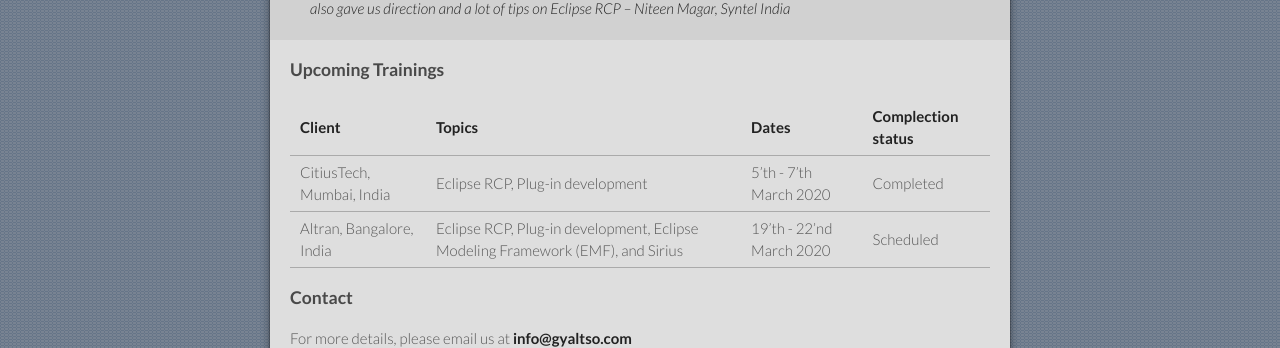
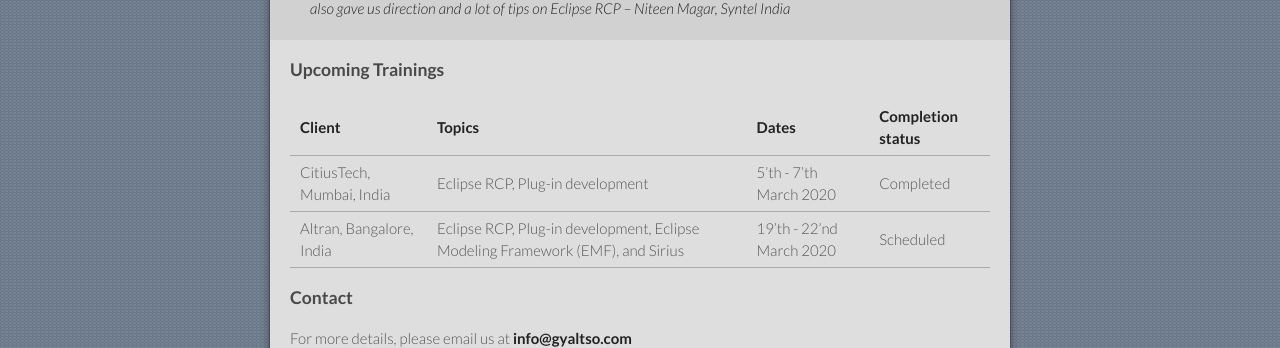
Before and after one commit to gyaltso/gyaltso.github.com, a Jekyll site: the page built from index.md, in a window 1280 px wide. Shown: the part 1143-1491 px from the top of the page. Built offline with Jekyll 4.4.1, drawn with Linux system fonts in a browser that asks for light colours; our own code applies the rules of GitHub Pages for plain Markdown files.

Commit message:
Minor typo fix

```diff
--- a/index.md
+++ b/index.md
@@ -35,10 +35,10 @@ Virtual training - IBM, AVIN Systems, Sapient, Majesco – Mastek, Aricent, Anci
 
 ### Upcoming Trainings
 
-| Client                    | Topics                                                                         | Dates                    | Complection status |
-| :------------------------ | :----------------------------------------------------------------------------- | :----------------------- | :----------------- |
-| CitiusTech, Mumbai, India | Eclipse RCP, Plug-in development                                               | 5'th - 7'th March 2020   | Completed          |
-| Altran, Bangalore, India  | Eclipse RCP, Plug-in development, Eclipse Modeling Framework (EMF), and Sirius | 19'th - 22'nd March 2020 | Scheduled          |
+| Client                    | Topics                                                                         | Dates                    | Completion status |
+| :------------------------ | :----------------------------------------------------------------------------- | :----------------------- | :---------------- |
+| CitiusTech, Mumbai, India | Eclipse RCP, Plug-in development                                               | 5'th - 7'th March 2020   | Completed         |
+| Altran, Bangalore, India  | Eclipse RCP, Plug-in development, Eclipse Modeling Framework (EMF), and Sirius | 19'th - 22'nd March 2020 | Scheduled         |
 
 ### Contact
 
```
